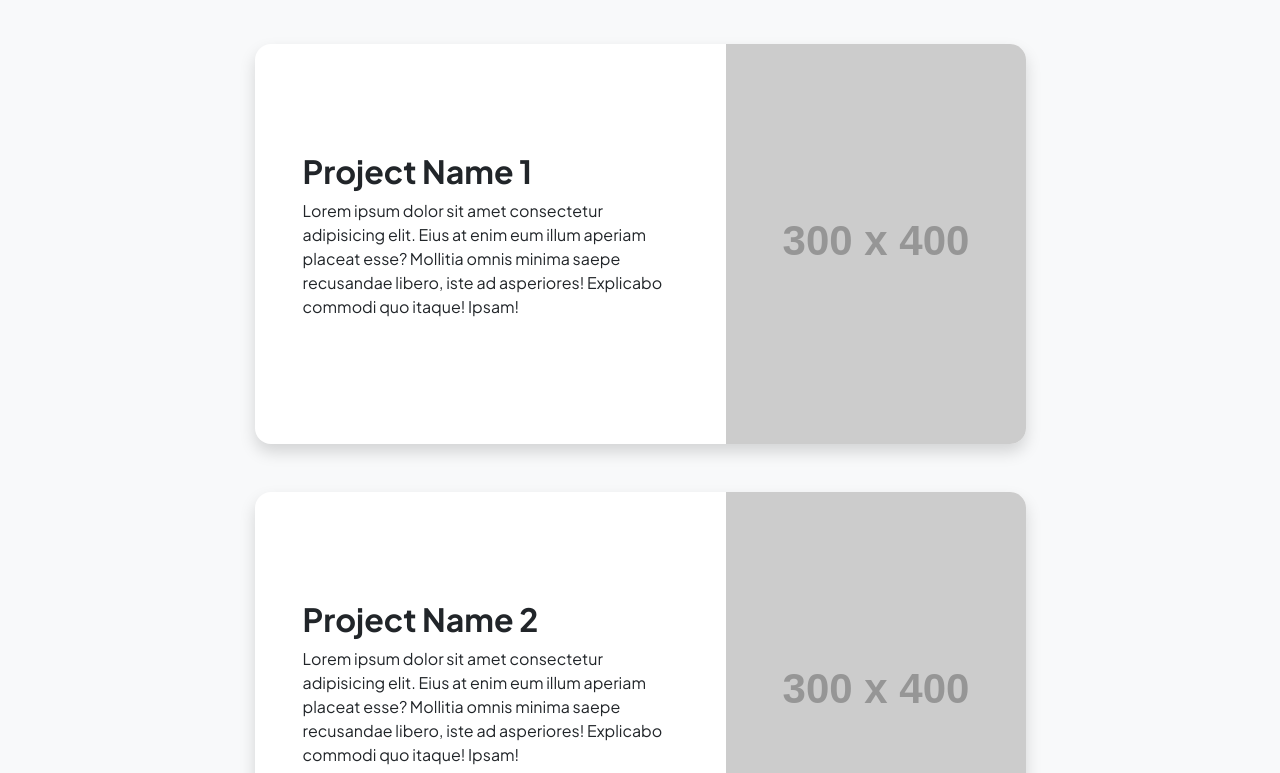
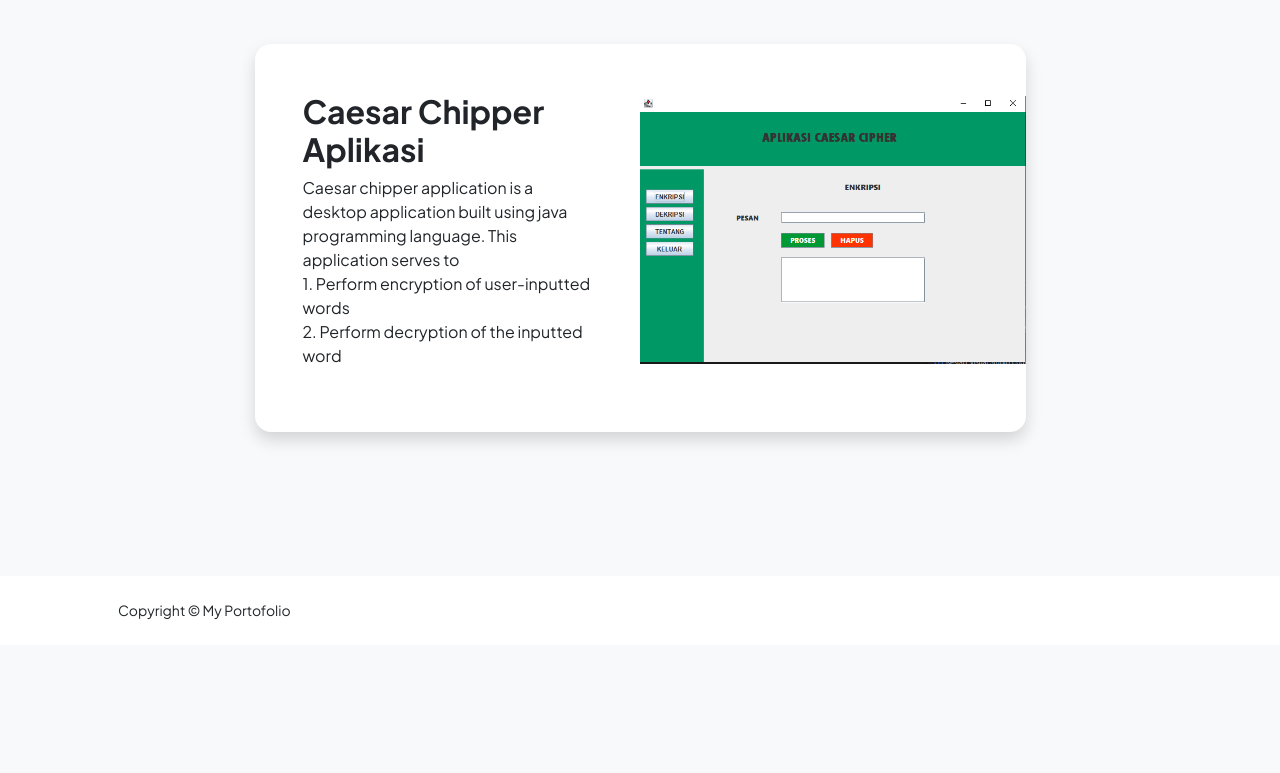
Before and after one commit to ekowibowo-prog/myportofolio, a plain HTML site: page projects.html in a window 1280 px wide. Shown: the part 179-952 px from the top of the page. After the commit the page ends 824 px from the top, so only its background shows below. Drawn offline with nearby package versions, Linux system fonts and the light colour scheme; placeholder pictures from the web are drawn by us.

Commit message:
menambahkan projek baru

```diff
--- a/projects.html
+++ b/projects.html
@@ -65,44 +65,31 @@
                                 <div class="card-body p-0">
                                     <div class="d-flex align-items-center">
                                         <div class="p-5">
-                                            <h2 class="fw-bolder">Project Name
-                                                1</h2>
-                                            <p>Lorem ipsum dolor sit amet
-                                                consectetur adipisicing elit.
-                                                Eius at enim eum illum aperiam
-                                                placeat esse? Mollitia omnis
-                                                minima saepe recusandae libero,
-                                                iste ad asperiores! Explicabo
-                                                commodi quo itaque! Ipsam!</p>
+                                            <h2 class="fw-bolder">Caesar Chipper
+                                                Aplikasi</h2>
+                                            <p class="text-start">Caesar
+                                                chipper application is a
+                                                desktop application built using
+                                                java programming language. This
+                                                application serves to
+                                                <br>1. Perform encryption of
+                                                user-inputted words
+                                                <br>2. Perform decryption of the
+                                                inputted word</p>
                                         </div>
-                                        <img class="img-fluid"
-                                            src="https://dummyimage.com/300x400/343a40/6c757d"
-                                            alt="..." />
+                                        <div class="col-sm-6">
+                                            <figure>
+                                                <img class="img-fluid"
+                                                    src="assets/portfolio1.png"
+                                                    alt="portfolio1">
+                                            </figure>
+                                        </div>
+
                                     </div>
                                 </div>
                             </div>
                             <!-- Project Card 2-->
-                            <div
-                                class="card overflow-hidden shadow rounded-4 border-0">
-                                <div class="card-body p-0">
-                                    <div class="d-flex align-items-center">
-                                        <div class="p-5">
-                                            <h2 class="fw-bolder">Project Name
-                                                2</h2>
-                                            <p>Lorem ipsum dolor sit amet
-                                                consectetur adipisicing elit.
-                                                Eius at enim eum illum aperiam
-                                                placeat esse? Mollitia omnis
-                                                minima saepe recusandae libero,
-                                                iste ad asperiores! Explicabo
-                                                commodi quo itaque! Ipsam!</p>
-                                        </div>
-                                        <img class="img-fluid"
-                                            src="https://dummyimage.com/300x400/343a40/6c757d"
-                                            alt="..." />
-                                    </div>
-                                </div>
-                            </div>
+
                         </div>
                     </div>
                 </div>
```
Also changed, not shown: assets/portfolio1.png (added), css/styles.css.
